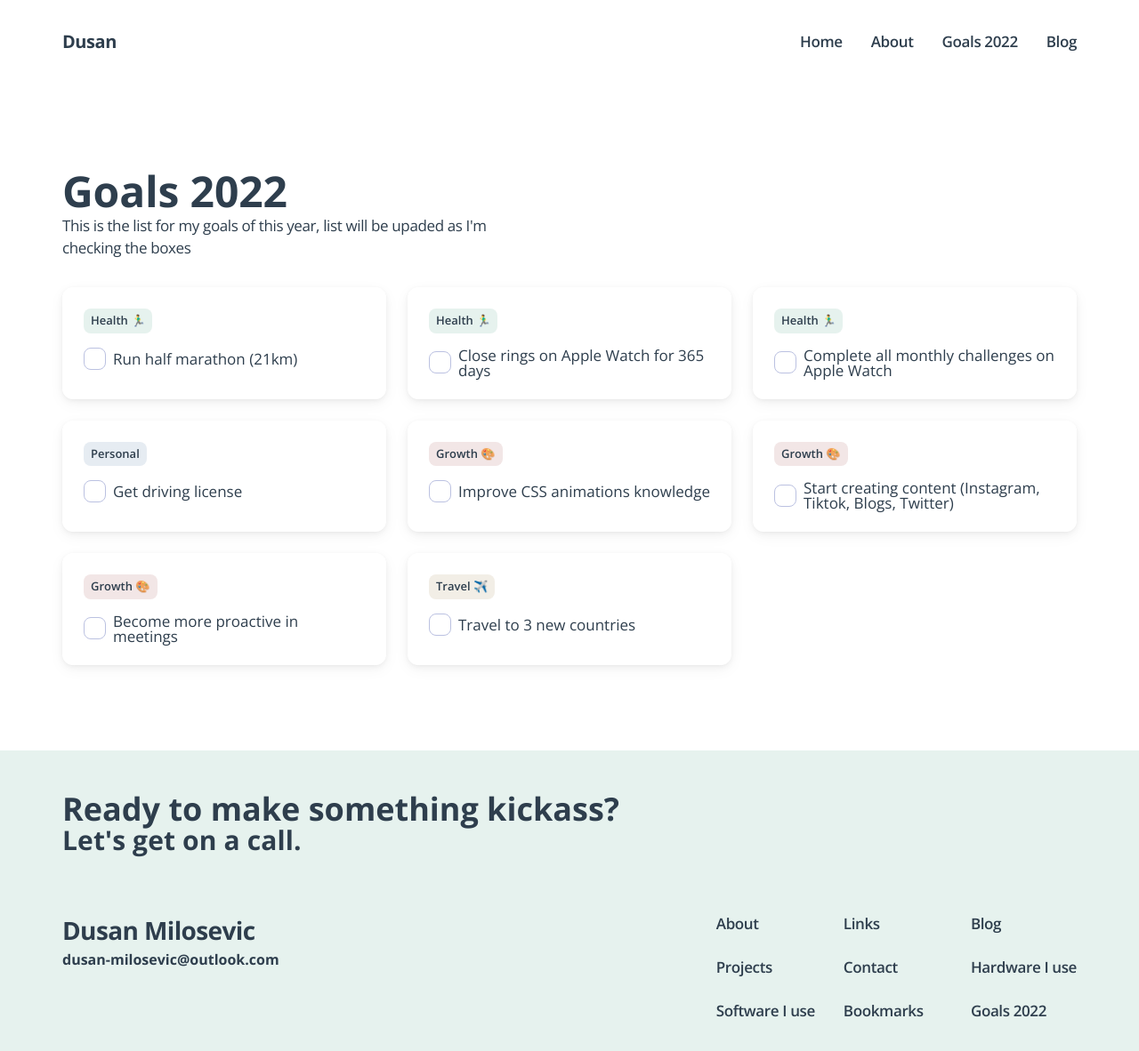
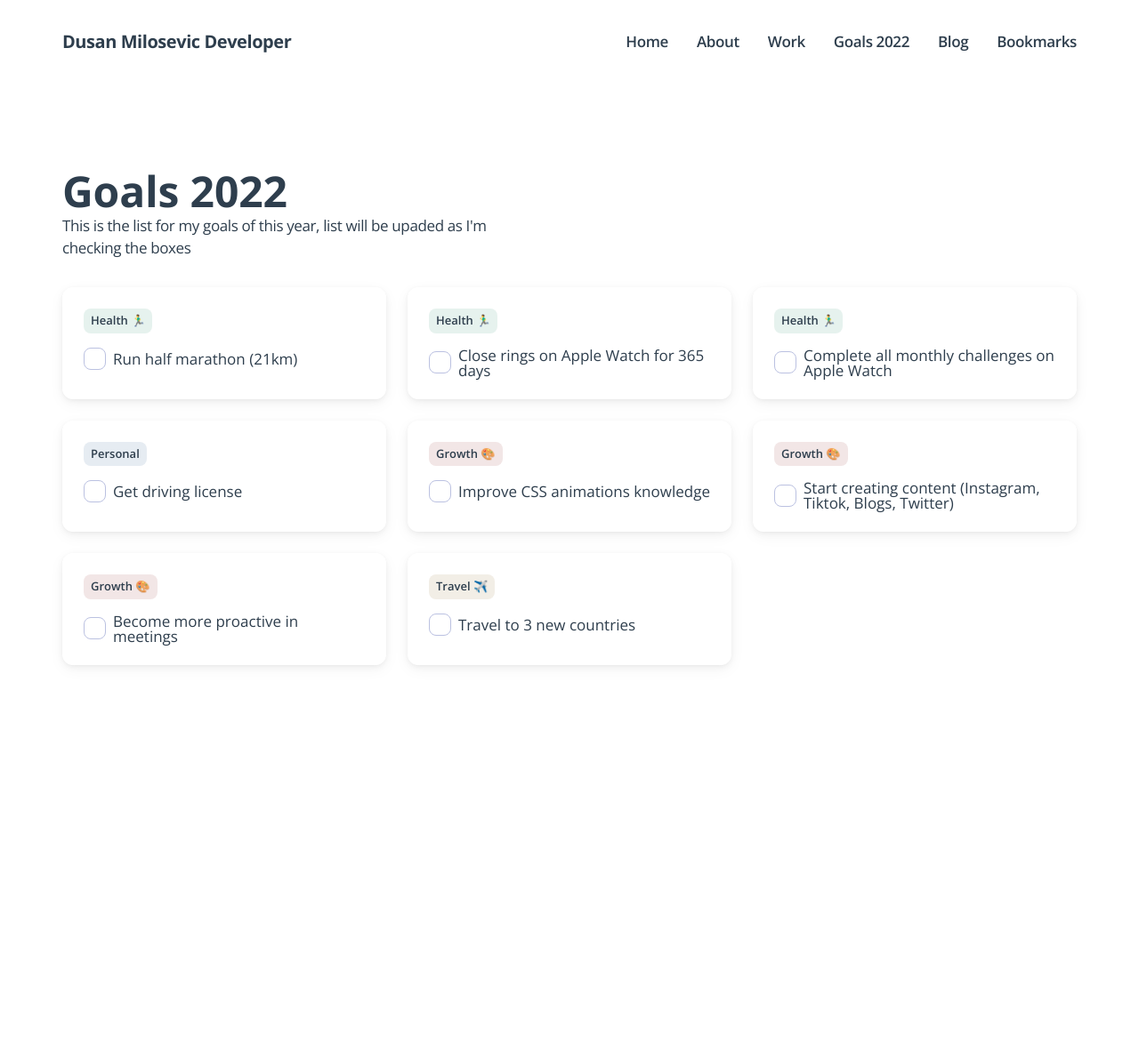
Before and after one commit to DEmanderbag/portfoliov2, a Next.js app: page /goals in a window 1280 px wide. Shown: the top 1182 px of the page at 89% size. After the commit the page ends 844 px from the top, so only its background shows below. Built offline with nearby package versions, Linux system fonts and the light colour scheme.

Commit message:
Remove commented code, remove footer for now. Update global styles

```diff
--- a/components/layout/Footer.js
+++ b/components/layout/Footer.js
@@ -23,21 +23,21 @@ const footerData = [
         name: "Projects",
         path: "/project",
       },
-      {
-        name: "Contact",
-        path: "/contact",
-      },
-      {
-        name: "Hardware I use",
-        path: "/links",
-      },
-      {
-        name: "Software I use",
-        path: "/about",
-      },
+      // {
+      //   name: "Contact",
+      //   path: "/contact",
+      // },
+      // {
+      //   name: "Hardware I use",
+      //   path: "/links",
+      // },
+      // {
+      //   name: "Software I use",
+      //   path: "/about",
+      // },
       {
         name: "Bookmarks",
-        path: "/links",
+        path: "/bookmarks",
       },
       {
         name: "Goals 2022",
--- a/components/layout/Layout.js
+++ b/components/layout/Layout.js
@@ -6,7 +6,7 @@ const Layout = ({ children }) => {
     <>
       <Navigation />
       {children}
-      <Footer />
+      {/* <Footer /> */}
     </>
   );
 };
--- a/components/layout/Navigation.js
+++ b/components/layout/Navigation.js
@@ -4,20 +4,28 @@ import { useState, useEffect } from "react";
 
 const navigationData = [
   {
-    link: "Home",
+    linkLabel: "Home",
     path: "/",
   },
   {
-    link: "About",
+    linkLabel: "About",
     path: "/about",
   },
   {
-    link: "Goals 2022",
+    linkLabel: "Work",
+    path: "/work",
+  },
+  {
+    linkLabel: "Goals 2022",
     path: "/goals",
   },
   {
-    link: "Blog",
+    linkLabel: "Blog",
     path: "/blog",
+  },
+  {
+    linkLabel: "Bookmarks",
+    path: "/bookmarks",
   },
 ];
 
@@ -34,7 +42,11 @@ const Navigation = () => {
 
   return (
     <header className={`globalWrapper ${styles.header}`}>
-      <p className={styles.logo}>Dusan</p>
+      <Link href="/">
+        <a className={styles.logo}>
+          Dusan Milosevic <span>Developer</span>
+        </a>
+      </Link>
       <button
         onClick={toggle}
         aria-controls="navigation"
@@ -53,9 +65,9 @@ const Navigation = () => {
           className={`${styles.nav} ${isOpen ? styles.show : ""}`}
         >
           {navigationData.map((item) => (
-            <li key={item.link}>
+            <li key={item.linkLabel}>
               <Link href={item.path}>
-                <a onClick={toggle}>{item.link}</a>
+                <a onClick={toggle}>{item.linkLabel}</a>
               </Link>
             </li>
           ))}
--- a/pages/_document.js
+++ b/pages/_document.js
@@ -9,7 +9,7 @@ class MyDocument extends Document {
           <link rel="preconnect" href="https://fonts.googleapis.com" />
           <link rel="preconnect" href="https://fonts.gstatic.com" />
           <link
-            href="https://fonts.googleapis.com/css2?family=Open+Sans:wght@300;400;600;700&display=swap"
+            href="https://fonts.googleapis.com/css2?family=Open+Sans:wght@400;600;700&display=swap"
             rel="stylesheet"
           />
         </Head>
--- a/styles/_typography.scss
+++ b/styles/_typography.scss
@@ -17,14 +17,12 @@ h1,
 .h1 {
   font-size: 48px;
   line-height: 1.0834933333;
-  // font-weight: 600;
   letter-spacing: -0.003em;
 }
 h2,
 .h2 {
   font-size: 40px;
   line-height: 1.1;
-  // font-weight: 600;
   letter-spacing: 0em;
 }
 
@@ -32,7 +30,6 @@ h3,
 .h3 {
   font-size: 32px;
   line-height: 1.125;
-  // font-weight: 600;
   letter-spacing: 0.004em;
 }
 
@@ -40,14 +37,13 @@ h4,
 .h4 {
   font-size: 26px;
   line-height: 1.2105263158;
-  // font-weight: 600;
   letter-spacing: 0.012em;
 }
 
 p,
-li {
+li,
+a {
   font-size: 17px;
   line-height: 1.4705882353;
-  // font-weight: 600;
   letter-spacing: -0.022em;
 }
--- a/styles/_variables.scss
+++ b/styles/_variables.scss
@@ -10,15 +10,6 @@
   --color-6: #e6f0f2;
   --color-7: #f2eee6;
   --color-8: hsl(174 90% 40.7%);
-
-  // Gradients
-  --gradient: linear-gradient(
-    108deg,
-    #b16cea 8%,
-    #ff5e69 40%,
-    #ff8a56 77%,
-    #ffa84b 91%
-  );
 
   // Spaces
   --space-1: 96px;
@@ -43,9 +34,8 @@
   --radius-1: 4px;
   --radius-2: 8px;
   --radius-3: 12px;
-  // Font
+
+  // Bookmarks grid
+  --space-md: calc(var(--size-3) * 2);
+  --gap: var(--size-4);
 }
-
-// About me grid values
-// grid-template-columns: 1fr 1.5fr 1fr;
-// grid-template-rows: auto auto;
```
